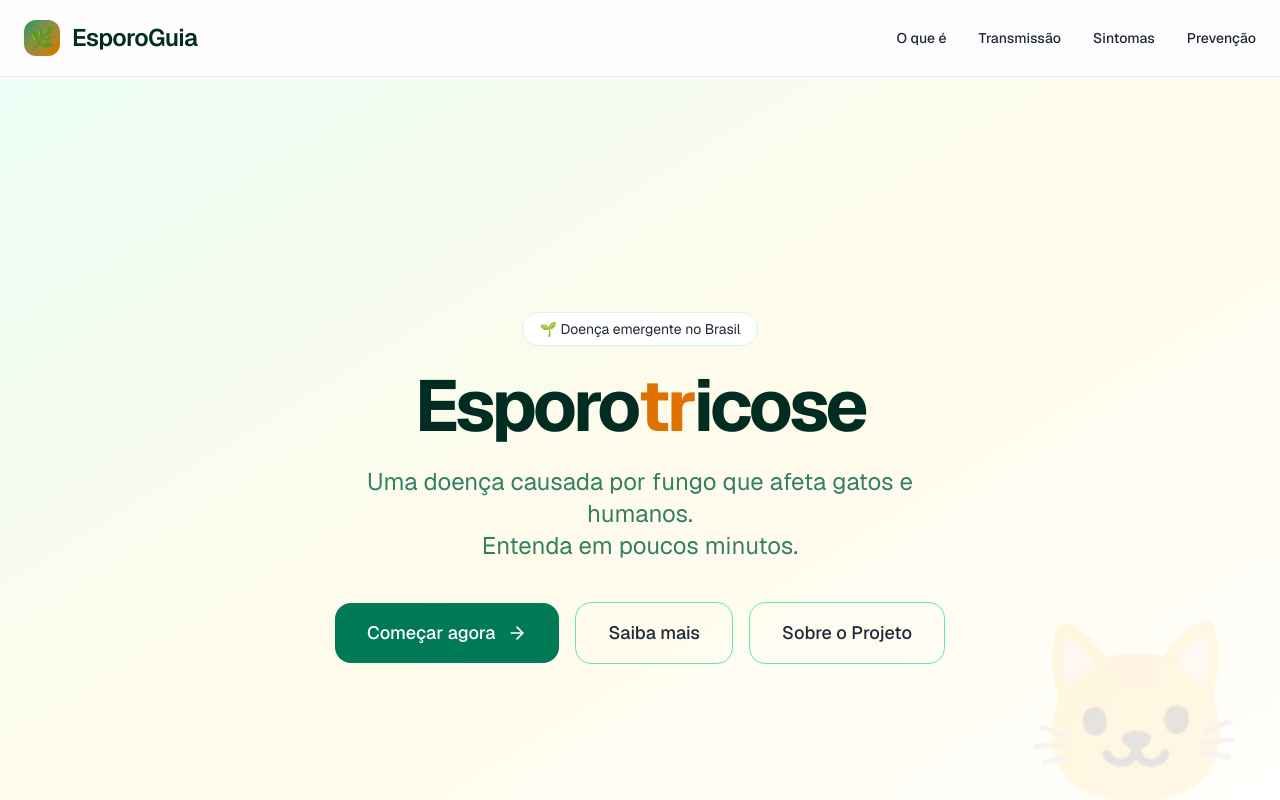
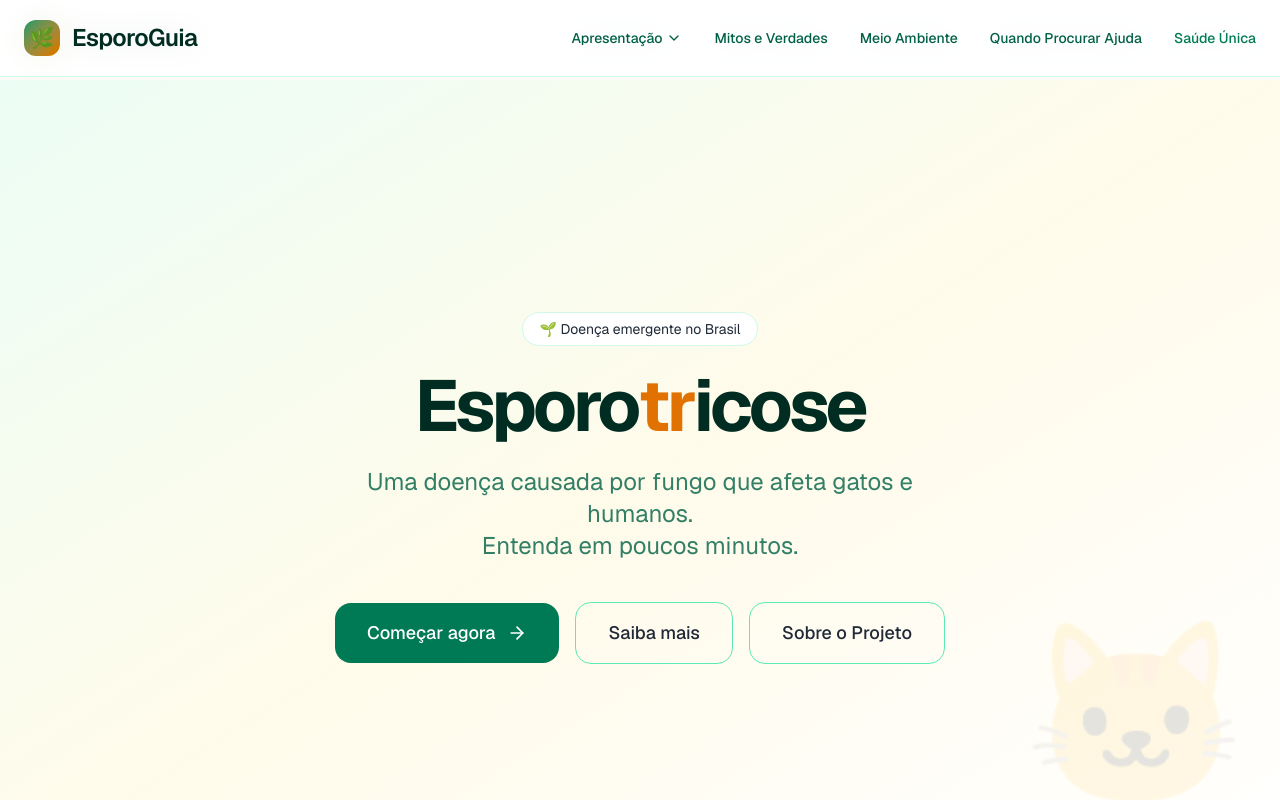
Before and after one commit to SergioVictorRS/EsporoGuia, a Next.js app: page / in a window 1280 px wide. Shown: the top 800 px of the page. Built offline with nearby package versions, Linux system fonts and the light colour scheme.

Commit message:
separacao na navbar

```diff
--- a/app/components/Navbar.tsx
+++ b/app/components/Navbar.tsx
@@ -1,34 +1,153 @@
 "use client";
 
-import Link from "next/link";
-import { Menu, X } from "lucide-react";
+import { Menu, X, ChevronDown } from "lucide-react";
 import { useState } from "react";
 
 export function Navbar() {
   const [open, setOpen] = useState(false);
+  const [dropdownOpen, setDropdownOpen] = useState(false);
+
+  const scrollToSection = (id: string) => {
+    const element = document.getElementById(id);
+    if (element) {
+      const navbarHeight = 85;
+      const elementPosition = element.getBoundingClientRect().top + window.scrollY;
+      window.scrollTo({
+        top: elementPosition - navbarHeight,
+        behavior: "smooth",
+      });
+    }
+    setOpen(false);
+    setDropdownOpen(false);
+  };
 
   return (
-    <nav className="fixed top-0 left-0 right-0 z-50 bg-white/80 backdrop-blur-lg border-b border-emerald-100">
+    <nav className="fixed top-0 left-0 right-0 z-50 bg-white/90 backdrop-blur-lg border-b border-emerald-100">
       <div className="max-w-7xl mx-auto px-6 py-5 flex justify-between items-center">
+        {/* Logo */}
         <div className="flex items-center gap-3">
           <div className="w-9 h-9 bg-gradient-to-br from-emerald-600 to-amber-600 rounded-xl flex items-center justify-center text-white font-bold text-xl">🌿</div>
           <span className="font-semibold text-2xl tracking-tight text-emerald-950">EsporoGuia</span>
         </div>
 
-        <div className="hidden md:flex gap-8 text-sm font-medium">
-          <a href="#o-que-e" className="hover:text-emerald-700 transition-colors">O que é</a>
-          <a href="#transmissao" className="hover:text-emerald-700 transition-colors">Transmissão</a>
-          <a href="#sintomas" className="hover:text-emerald-700 transition-colors">Sintomas</a>
-          <a href="#prevencao" className="hover:text-emerald-700 transition-colors">Prevenção</a>
+        {/* Desktop Menu */}
+        <div className="hidden md:flex items-center gap-8 text-sm font-medium">
+          {/* Dropdown Apresentação */}
+          <div className="relative group">
+            <button
+              onClick={() => setDropdownOpen(!dropdownOpen)}
+              className="flex items-center gap-1 text-emerald-800 hover:text-emerald-700 transition-colors focus:outline-none"
+            >
+              Apresentação
+              <ChevronDown size={16} className={`transition-transform ${dropdownOpen ? 'rotate-180' : ''}`} />
+            </button>
+
+            {/* Dropdown Content */}
+            <div className={`absolute left-0 mt-2 w-56 bg-white rounded-xl shadow-lg py-3 px-2 border border-emerald-100 z-50 transition-all ${dropdownOpen ? 'opacity-100 visible' : 'opacity-0 invisible'}`}>
+              <button
+                onClick={() => scrollToSection("o-que-e")}
+                className="block w-full text-left px-4 py-2.5 hover:bg-emerald-50 text-emerald-800 hover:text-emerald-700 rounded-lg text-sm transition-colors"
+              >
+                O que é
+              </button>
+              <button
+                onClick={() => scrollToSection("transmissao")}
+                className="block w-full text-left px-4 py-2.5 hover:bg-emerald-50 text-emerald-800 hover:text-emerald-700 rounded-lg text-sm transition-colors"
+              >
+                Transmissão
+              </button>
+              <button
+                onClick={() => scrollToSection("sintomas")}
+                className="block w-full text-left px-4 py-2.5 hover:bg-emerald-50 text-emerald-800 hover:text-emerald-700 rounded-lg text-sm transition-colors"
+              >
+                Sintomas
+              </button>
+              <button
+                onClick={() => scrollToSection("prevencao")}
+                className="block w-full text-left px-4 py-2.5 hover:bg-emerald-50 text-emerald-800 hover:text-emerald-700 rounded-lg text-sm transition-colors"
+              >
+                Prevenção
+              </button>
+            </div>
+          </div>
+
+          {/* Outros links */}
+          <button
+            onClick={() => scrollToSection("mitos-e-verdades")}
+            className="text-emerald-800 hover:text-emerald-700 transition-colors"
+          >
+            Mitos e Verdades
+          </button>
+
+          <button
+            onClick={() => scrollToSection("meio-ambiente")}
+            className="text-emerald-800 hover:text-emerald-700 transition-colors"
+          >
+            Meio Ambiente
+          </button>
+
+          <button
+            onClick={() => scrollToSection("quando-procurar-ajuda")}
+            className="text-emerald-800 hover:text-emerald-700 transition-colors"
+          >
+            Quando Procurar Ajuda
+          </button>
+
+          {/* Saúde Única */}
+          <button
+            onClick={() => scrollToSection("saude-unica")}
+            className="text-emerald-700 hover:text-emerald-600 font-medium transition-colors"
+          >
+            Saúde Única
+          </button>
         </div>
 
+        {/* Mobile Menu Button */}
         <button
           onClick={() => setOpen(!open)}
-          className="md:hidden"
+          className="md:hidden text-emerald-950"
         >
-          {open ? <X size={24} /> : <Menu size={24} />}
+          {open ? <X size={28} /> : <Menu size={28} />}
         </button>
       </div>
+
+      {/* Mobile Menu */}
+      {open && (
+        <div className="md:hidden bg-white border-t border-emerald-100 py-6 px-6">
+          <div className="flex flex-col gap-6 text-base">
+            {/* Apresentação */}
+            <div>
+              <button
+                onClick={() => setDropdownOpen(!dropdownOpen)}
+                className="flex items-center justify-between w-full font-medium text-emerald-800 mb-3"
+              >
+                Apresentação
+                <ChevronDown size={20} className={`transition-transform ${dropdownOpen ? 'rotate-180' : ''}`} />
+              </button>
+
+              {dropdownOpen && (
+                <div className="pl-4 flex flex-col gap-3 text-sm border-l border-emerald-200">
+                  <button onClick={() => scrollToSection("o-que-e")} className="text-left text-emerald-800 hover:text-emerald-700">O que é</button>
+                  <button onClick={() => scrollToSection("transmissao")} className="text-left text-emerald-800 hover:text-emerald-700">Transmissão</button>
+                  <button onClick={() => scrollToSection("sintomas")} className="text-left text-emerald-800 hover:text-emerald-700">Sintomas</button>
+                  <button onClick={() => scrollToSection("prevencao")} className="text-left text-emerald-800 hover:text-emerald-700">Prevenção</button>
+                </div>
+              )}
+            </div>
+
+            <button onClick={() => scrollToSection("mitos-e-verdades")} className="text-left text-emerald-800 hover:text-emerald-700">Mitos e Verdades</button>
+            <button onClick={() => scrollToSection("meio-ambiente")} className="text-left text-emerald-800 hover:text-emerald-700">Meio Ambiente</button>
+            <button onClick={() => scrollToSection("quando-procurar-ajuda")} className="text-left text-emerald-800 hover:text-emerald-700">Quando Procurar Ajuda</button>
+
+            <button
+              onClick={() => scrollToSection("saude-unica")}
+              className="text-left text-emerald-700 hover:text-emerald-600 font-medium"
+            >
+              Saúde Única
+            </button>
+          </div>
+        </div>
+      )}
     </nav>
   );
 }
--- a/app/page.tsx
+++ b/app/page.tsx
@@ -12,21 +12,27 @@ import { Footer } from "./components/Footer";
 import { Environment } from "./sections/Environment";
 import { OneHealth } from "./sections/OneHealth";
 import ReadingProgress from "./components/ReadingProgress";
+import { Navbar } from "./components/Navbar";
 
 export default function Home() {
   return (
     <main className="pt-20">
+      <Navbar />
       <ReadingProgress />
+
       <Hero />
+
       <WhatIs />
       <Transmission />
       <Symptoms />
       <Diagnosis />
-      <Prevention />
-      <Myths />
-      <Help />
-      <Environment />
-      <OneHealth />
+      <Prevention id="prevencao" />
+
+      <Myths id="mitos-e-verdades" />
+      <Environment id="meio-ambiente" />
+      <Help id="quando-procurar-ajuda" />
+
+      <OneHealth id="saude-unica" />
       <Footer />
     </main>
   );
--- a/app/sections/Environment.tsx
+++ b/app/sections/Environment.tsx
@@ -3,9 +3,13 @@
 
 import { Leaf, ThermometerSun, Droplet } from "lucide-react";
 
-export function Environment() {
+type EnvironmentProps = {
+  id?: string;
+};
+
+export function Environment({ id }: EnvironmentProps) {
   return (
-    <section id="meio-ambiente" className="py-24 bg-gradient-to-b from-emerald-50 to-white">
+    <section id={id} className="py-24 bg-gradient-to-b from-emerald-50 to-white">
       <div className="max-w-6xl mx-auto px-6">
         <div className="text-center mb-16">
           <div className="inline-flex items-center gap-3 text-emerald-600 mb-4">
--- a/app/sections/Help.tsx
+++ b/app/sections/Help.tsx
@@ -1,12 +1,16 @@
-// app/sections/Help.tsx (modificado)
+// app/sections/Help.tsx
 "use client";
 
 import { Phone, MapPin, Clock } from "lucide-react";
 import Link from "next/link";
 
-export function Help() {
+type HelpProps = {
+  id?: string;
+};
+
+export function Help({ id }: HelpProps) {
   return (
-    <section className="py-24 bg-emerald-950 text-white">
+    <section id={id} className="py-24 bg-emerald-950 text-white">
       <div className="max-w-5xl mx-auto px-6">
         <div className="text-center mb-16">
           <h2 className="text-5xl font-bold tracking-tight mb-4">
--- a/app/sections/Myths.tsx
+++ b/app/sections/Myths.tsx
@@ -11,7 +11,11 @@ type Myth = {
   isDangerous: boolean;
 };
 
-export function Myths() {
+type MythsProps = {
+  id?: string;
+};
+
+export function Myths({ id }: MythsProps) {
   const [openCard, setOpenCard] = useState<number | null>(null);
 
   const myths: Myth[] = [
@@ -58,7 +62,7 @@ export function Myths() {
   };
 
   return (
-    <section className="py-24 bg-[#f8f4ed]">
+    <section id={id} className="py-24 bg-[#f8f4ed]">
       <div className="max-w-4xl mx-auto px-6">
         <div className="text-center mb-16">
           <div className="inline-flex items-center gap-3 bg-white px-6 py-3 rounded-2xl mb-6">
--- a/app/sections/OneHealth.tsx
+++ b/app/sections/OneHealth.tsx
@@ -3,9 +3,13 @@
 
 import { Heart, Users, PawPrint, Globe, Leaf } from "lucide-react";
 
-export function OneHealth() {
+type OneHealthProps = {
+  id?: string;
+};
+
+export function OneHealth({ id }: OneHealthProps) {
   return (
-    <section className="py-24 bg-gradient-to-br from-emerald-950 to-teal-950 text-white relative overflow-hidden">
+    <section id={id} className="py-24 bg-gradient-to-br from-emerald-950 to-teal-950 text-white relative overflow-hidden">
       <div className="max-w-6xl mx-auto px-6">
         <div className="text-center mb-16">
           <div className="inline-flex items-center gap-3 mb-6 text-emerald-400">
@@ -84,7 +88,7 @@ export function OneHealth() {
           </div>
         </div>
 
-        {/* Resto do conteúdo permanece igual (apenas pequenas melhorias visuais) */}
+        {/* Resto do conteúdo permanece igual */}
         <div className="max-w-4xl mx-auto mb-20">
           <h3 className="text-3xl font-semibold text-center mb-8 text-emerald-200">
             Por que a esporotricose é um problema de saúde única?
--- a/app/sections/Prevention.tsx
+++ b/app/sections/Prevention.tsx
@@ -4,7 +4,11 @@
 import { useState } from "react";
 import { Check, Shield, Heart } from "lucide-react";
 
-export function Prevention() {
+type PreventionProps = {
+  id?: string;
+};
+
+export function Prevention({ id }: PreventionProps) {
   const [checkedItems, setCheckedItems] = useState<number[]>([]);
 
   const preventionTips = [
@@ -56,7 +60,6 @@ export function Prevention() {
 
   const progress = Math.round((checkedItems.length / preventionTips.length) * 100);
 
-
   const getProgressMessage = (progress: number) => {
     if (progress === 0) return "Cuidado!";
     if (progress <= 17) return "Precisa de mais cuidados!";
@@ -70,7 +73,7 @@ export function Prevention() {
   const progressMessage = getProgressMessage(progress);
 
   return (
-    <section id="prevencao" className="py-24 bg-emerald-50">
+    <section id={id} className="py-24 bg-emerald-50">
       <div className="max-w-5xl mx-auto px-6">
         <div className="text-center mb-16">
           <div className="inline-flex items-center gap-2 bg-white px-5 py-2 rounded-full mb-6">
```
Also changed, not shown: app/sections/Transmission.tsx (+31 -11 lines).
